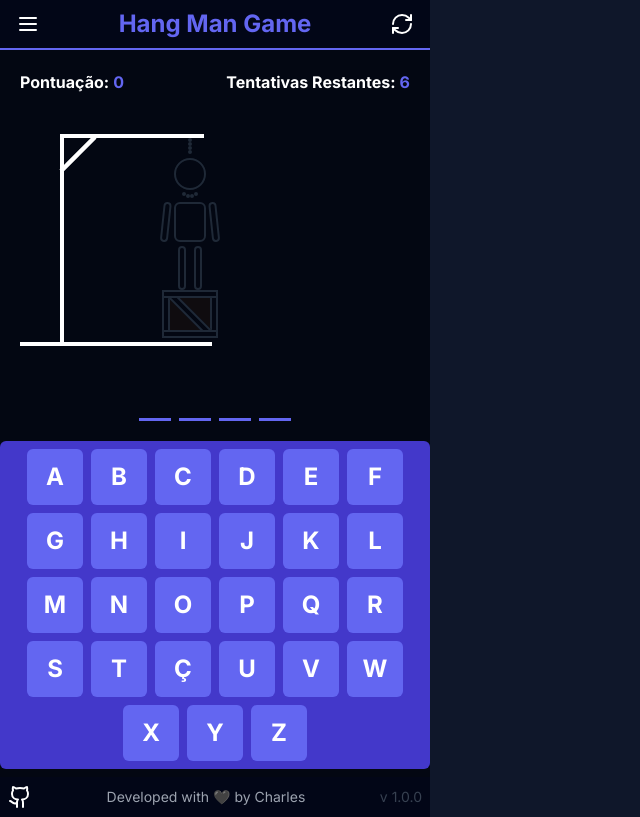
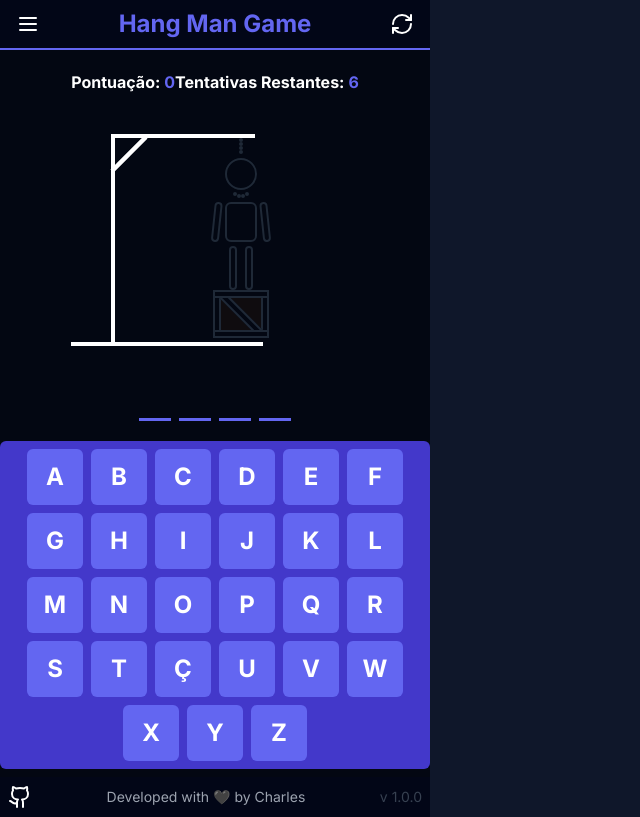
Before and after one commit to charles-mrt/hangman-game, a Next.js app: page / in a window 1280 px wide. Shown: the whole page, without its empty margins (0-640 px from the left). Built offline with nearby package versions, Linux system fonts and the light colour scheme.

Commit message:
style: fix position

```diff
--- a/src/app/page.tsx
+++ b/src/app/page.tsx
@@ -6,7 +6,7 @@ import { Footer } from './components/Footer'
 export default function Home() {
   return (
     <main className="w-screen h-screen">
-      <div className="max-w-[430px] max-h-[932px] w-full h-full bg-gray-950 flex flex-col justify-between">
+      <div className="max-w-[430px] max-h-[932px] w-full h-full bg-gray-950 flex flex-col justify-between items-center">
         <KeyProvider>
           <WordField />
           <KeyBoard />
```
